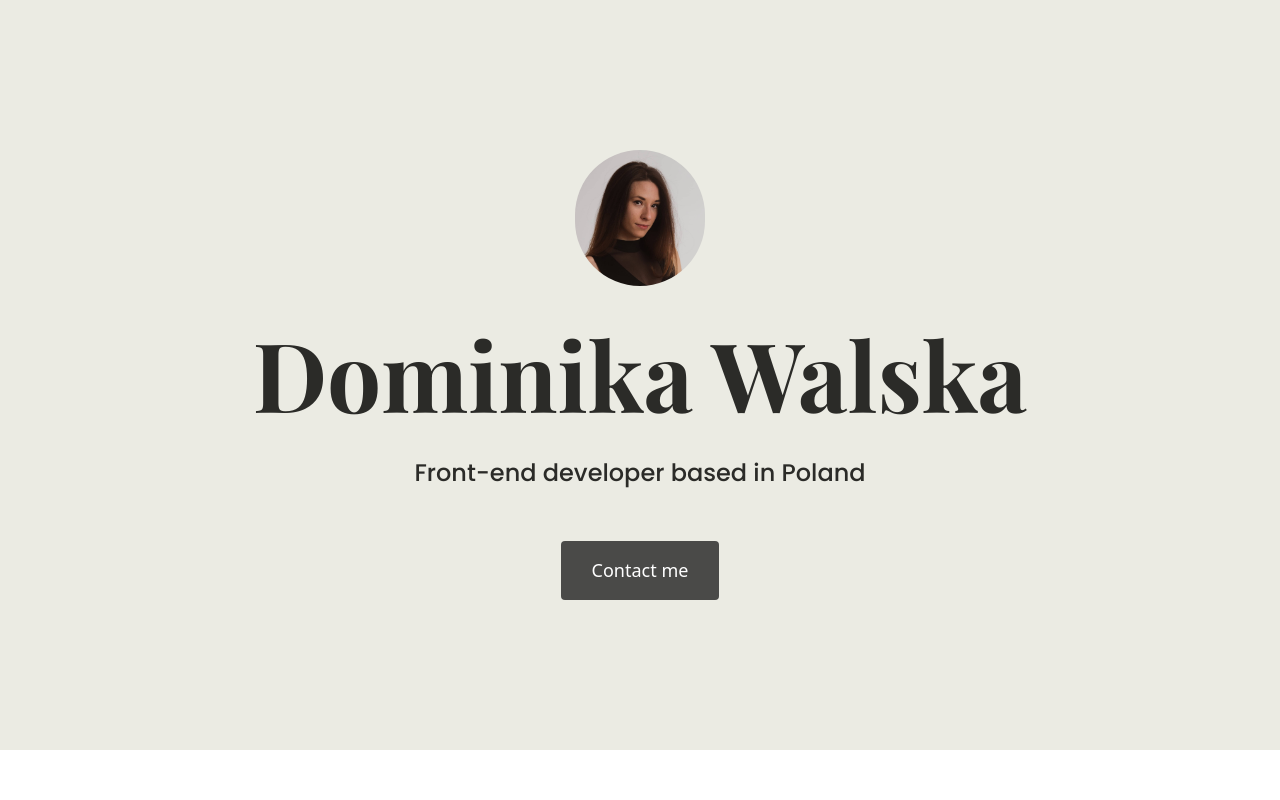
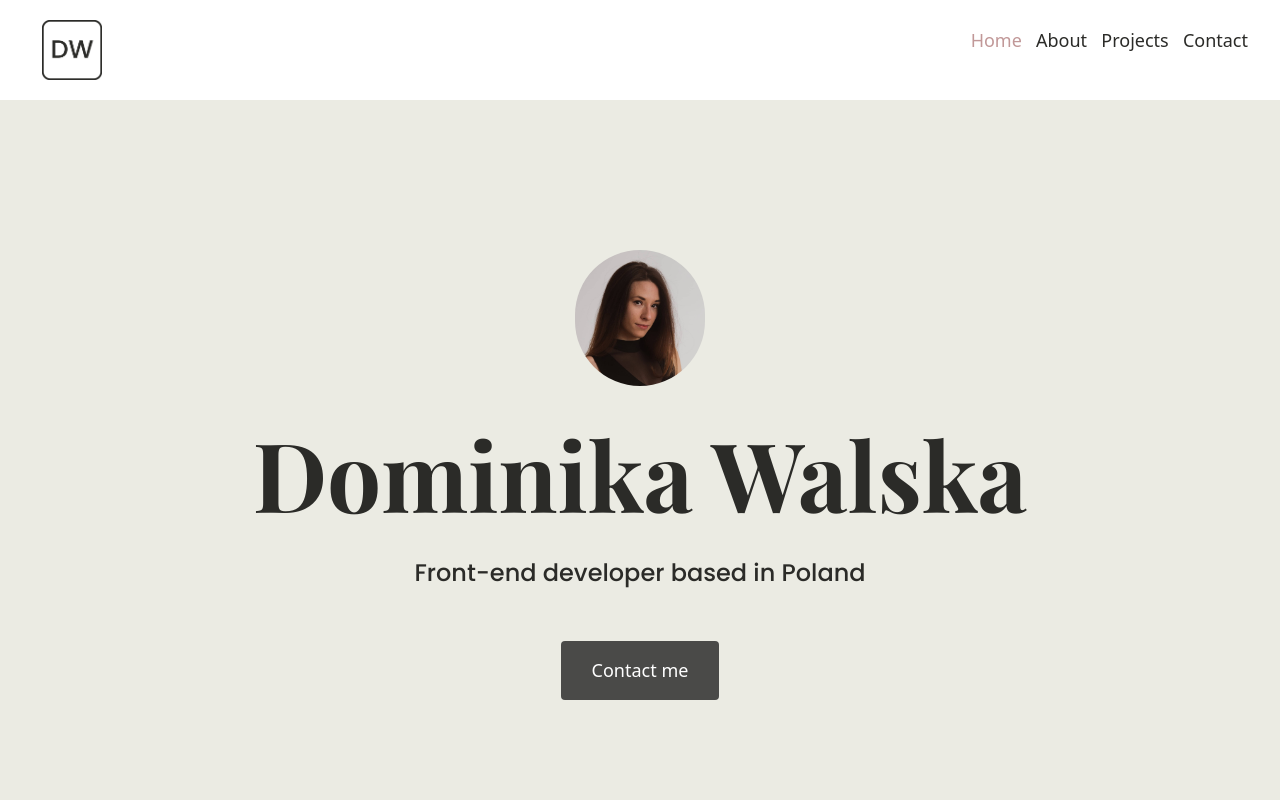
Before and after one commit to dominikawalska/portfolio-project-responsive, a plain HTML site: page index.html in a window 1280 px wide. Shown: the top 800 px of the page. Drawn offline with nearby package versions, Linux system fonts and the light colour scheme.

Commit message:
Created navbar

```diff
--- a/app.css
+++ b/app.css
@@ -27,19 +27,60 @@ h2 {
   font-size: 48px;
 }
 
+p {
+  font-family: var(--basic-font);
+  color: rgb(43, 43, 40, 0.7);
+  font-size: 16px;
+  line-height: 30px;
+}
+
+nav {
+  padding: 20px;
+}
+
+nav li {
+  display: inline;
+  list-style-type: none;
+  line-height: 40px;
+}
+
+nav ul {
+  padding: 0;
+  margin: 0;
+}
+
+a {
+  color: #2b2b28;
+}
+
+a:hover {
+  color: var(--fourth-color);
+  transition: all 100ms ease-in-out;
+}
+
+nav a {
+  font-size: 18px;
+  text-decoration: none;
+  color: #2b2b28;
+  transition: all 100ms ease-in-out;
+  margin-left: 10px;
+}
+
+nav a:hover,
+nav li.active a {
+  color: var(--fourth-color);
+}
+
+.logo {
+  max-height: 60px;
+}
+
 .page-hero h2 {
   font-size: 24px;
   font-weight: normal;
   font-family: var(--basic-font);
   line-height: 1;
   margin-top: 20px;
-}
-
-p {
-  font-family: var(--basic-font);
-  color: rgb(43, 43, 40, 0.7);
-  font-size: 16px;
-  line-height: 30px;
 }
 
 .page-hero {
@@ -111,12 +152,22 @@ p {
 }
 
 @media (max-width: 992px) {
-  h1 {
+  h1,
+  .content h1 {
     font-size: 50px;
   }
 
   h2 {
     font-size: 44px;
+  }
+
+  .content h2 {
+    font-size: 16px;
+  }
+
+  nav a {
+    font-size: 14px;
+    margin-left: 5px;
   }
 
   .page-hero {
@@ -138,6 +189,11 @@ p {
 
   .content {
     padding: 0;
+    margin: 40px 0;
     text-align: center;
   }
+
+  .card-styling {
+    margin: 10px;
+  }
 }
--- a/index.html
+++ b/index.html
@@ -23,7 +23,28 @@
     <link rel="stylesheet" href="app.css" />
     <title>Document</title>
   </head>
+
   <body>
+    <div class="container-fluid">
+      <nav class="d-flex justify-content-between">
+        <a href="/"><img src="/src/logo.png" alt="" class="logo" /></a>
+
+        <ul>
+          <li class="active">
+            <a href="/">Home</a>
+          </li>
+          <li>
+            <a href="/about.html">About</a>
+          </li>
+          <li>
+            <a href="/work.html">Projects</a>
+          </li>
+          <li>
+            <a href="/contact.html">Contact</a>
+          </li>
+        </ul>
+      </nav>
+    </div>
     <div class="page-hero">
       <img
         src="src/my-picture.jpg"
```
Also changed, not shown: src/logo.png (added).
